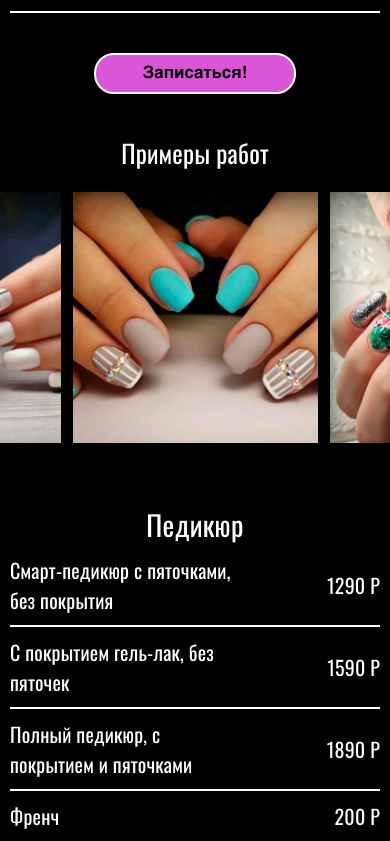
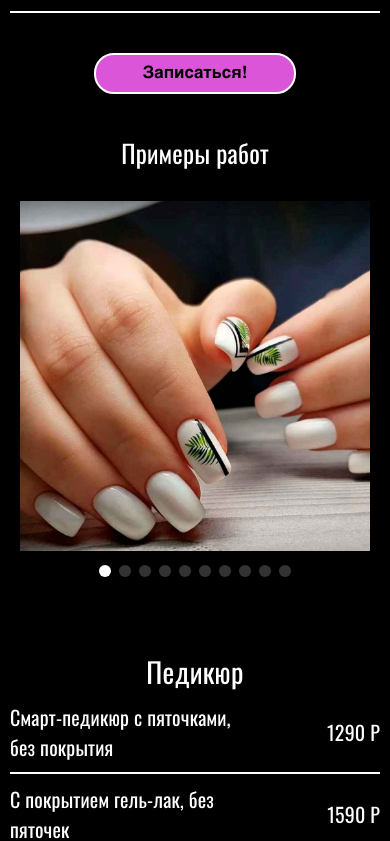
Before and after one commit to dariarus/inlime-landing, a React (Vite) app: page / in a window 390 px wide. Shown: the part 7503-8344 px from the top of the page. Built offline with nearby package versions, Linux system fonts and the light colour scheme.

Commit message:
feature: настроить адаптив для слайдера. Внедрить Swiper. Переключать со слайдера на мобильный свайпер при изменении ширины экрана

```diff
--- a/src/components/app/app.module.css
+++ b/src/components/app/app.module.css
@@ -203,9 +203,9 @@
 }
 
 @media screen and (max-width: 1010px) {
-  .content {
-    max-width: 767px;
-  }
+  /*.content {*/
+  /*  max-width: max-content;*/
+  /*}*/
 
   .menu {
     padding: 40px 10px;
@@ -273,9 +273,9 @@
 }
 
 @media screen and (max-width: 480px) {
-  .content {
-    max-width: 479px;
-  }
+  /*.content {*/
+  /*  max-width: 479px;*/
+  /*}*/
 }
 
 @media screen and (max-width: 440px) {
@@ -292,9 +292,9 @@
 }
 
 @media screen and (max-width: 320px) {
-  .content {
-    max-width: 319px;
-  }
+  /*.content {*/
+  /*  max-width: 319px;*/
+  /*}*/
 }
 
 /*@media screen and (max-width: 1200px) {*/
--- a/src/components/service-type/service-type.module.css
+++ b/src/components/service-type/service-type.module.css
@@ -1,5 +1,6 @@
 .service-content {
   margin-bottom: 60px;
+  padding: 0 10px;
 }
 
 .service-content:last-of-type {
@@ -23,12 +24,6 @@
 }
 
 @media screen and (max-width: 780px) {
-  .service-content {
-    padding: 0 10px;
-  }
-}
-
-@media screen and (max-width: 780px) {
   .service-content__heading {
     font-size: 28px;
   }
--- a/src/components/service-type/service-type.tsx
+++ b/src/components/service-type/service-type.tsx
@@ -25,7 +25,7 @@ export const ServiceType = forwardRef<HTMLDivElement, TService>((props, ref) =>
       <div className={serviceStyles['service-content__button-wrap']}>
         <Button color="pink"/>
       </div>
-      <Slider picturesArray={props.portfolio}/>
+      <Slider picturesArray={props.portfolio} windowWidth={props.windowWidth}/>
     </div>
   )
 })
--- a/src/components/slider/slider.module.css
+++ b/src/components/slider/slider.module.css
@@ -65,6 +65,7 @@
   list-style: none;
   margin: 0;
   padding: 0;
+  width: 245px;
   border: 1px solid transparent;
   cursor: pointer;
   transition: border .2s;
@@ -80,3 +81,13 @@
   object-fit: cover;
   object-position: center center;
 }
+
+@media  screen and (max-width: 768px) {
+  .slider__picture {
+    width: 100%;
+  }
+}
+
+.bullets {
+  height: 20px;
+}
--- a/src/components/slider/slider.tsx
+++ b/src/components/slider/slider.tsx
@@ -1,16 +1,26 @@
 import React, {FunctionComponent, useState} from 'react';
+import {Swiper, SwiperSlide} from 'swiper/react';
+import {Pagination} from 'swiper/modules';
+import 'swiper/css';
+import 'swiper/css/bundle';
+import 'swiper/css/pagination';
 
 import sliderStyles from './slider.module.css';
+import './swiper.css';
+
+import {Popup} from '../popup/popup';
+
 import {
   gapBetweenSliderElements,
   widthOfOuterSliderWindow,
   widthOfSliderElement
 } from '../../utils/constants';
+
 import {TImage} from '../../services/types';
-import {Popup} from '../popup/popup';
 
 type TSlider = {
   picturesArray: string[];
+  windowWidth: number;
 }
 
 export const Slider: FunctionComponent<TSlider> = (props) => {
@@ -29,6 +39,9 @@ export const Slider: FunctionComponent<TSlider> = (props) => {
     <>
       <div className={sliderStyles.slider}>
         <h4 className={sliderStyles.slider__heading}>Примеры работ</h4>
+        {
+          props.windowWidth > 830
+            ? <>
               <button
                 className={`${sliderStyles.slider__button} ${sliderStyles.slider__button_arrow} ${sliderStyles.slider__button_arrow_left}`}
                 disabled={activeIndex === 0}
@@ -61,6 +74,51 @@ export const Slider: FunctionComponent<TSlider> = (props) => {
                 // максимально возможно при заданной длине массива (в px) значение
                 onClick={() => setActiveIndex(Math.min(activeIndex + 1, maxIndex))}
               />
+            </>
+            : <>
+              <Swiper
+                slidesPerView={1}
+                spaceBetween={15}
+                modules={[Pagination]}
+                pagination={{
+                  // el: '.swiper-custom-pagination'
+                  clickable: true,
+                }}
+                style={{
+                  // "--swiper-pagination-bottom": "-10%",
+                  //   "--swiper-pagination-color": "#FFBA08",
+                  //   "--swiper-pagination-bullet-inactive-color": "#999999",
+                  //   "--swiper-pagination-bullet-inactive-opacity": "1",
+                  //   "--swiper-pagination-bullet-size": "16px",
+                  //   "--swiper-pagination-bullet-horizontal-gap": "6px"
+                }}
+                breakpoints={{
+                  468: {
+                    slidesPerView: 2,
+                    spaceBetween: 20,
+                  },
+                  640: {
+                    slidesPerView: 3,
+                    spaceBetween: 30,
+                  },
+                }}
+                className="mySwiper"
+              >
+                {
+                  props.picturesArray.map((picture, index) => (
+                    <SwiperSlide key={index} onClick={() => {
+                      setPopupIsOpened(true);
+                      setImageToShow({src: picture, index: index})
+                    }}>
+                      <img src={picture} alt="Пример работы" className={sliderStyles.slider__picture}/>
+                    </SwiperSlide>
+                  ))
+                }
+                <div style={{width: "100%", height: "30px", zIndex: "-5"}}/>
+              </Swiper>
+
+            </>
+        }
       </div>
       {
         popupIsOpened &&
--- /dev/null
+++ b/src/components/slider/swiper.css
@@ -0,0 +1,29 @@
+.swiper {
+  box-sizing: border-box;
+  width: 100%;
+  /*height: 100%;*/
+  padding: 10px;
+}
+
+.swiper-slide {
+  text-align: center;
+  font-size: 18px;
+  background: #fff;
+  /* Center slide text vertically */
+  display: flex;
+  justify-content: center;
+  align-items: center;
+}
+
+.swiper-slide img {
+  display: block;
+  width: 100%;
+  height: 100%;
+  object-fit: cover;
+}
+
+.swiper .swiper-pagination-bullet {
+  width: 12px;
+  height: 12px;
+  background-color: #fff;
+}
--- a/src/style.css
+++ b/src/style.css
@@ -21,6 +21,7 @@
 }
 
 body {
+  box-sizing: border-box;
   margin: 0;
   overflow-x: hidden;
 }
```
Also changed, not shown: package.json (+5 -4 lines), 1 other file (tests, documents, lock files or other folders). Lines whose indentation alone changed are shown as unchanged.
